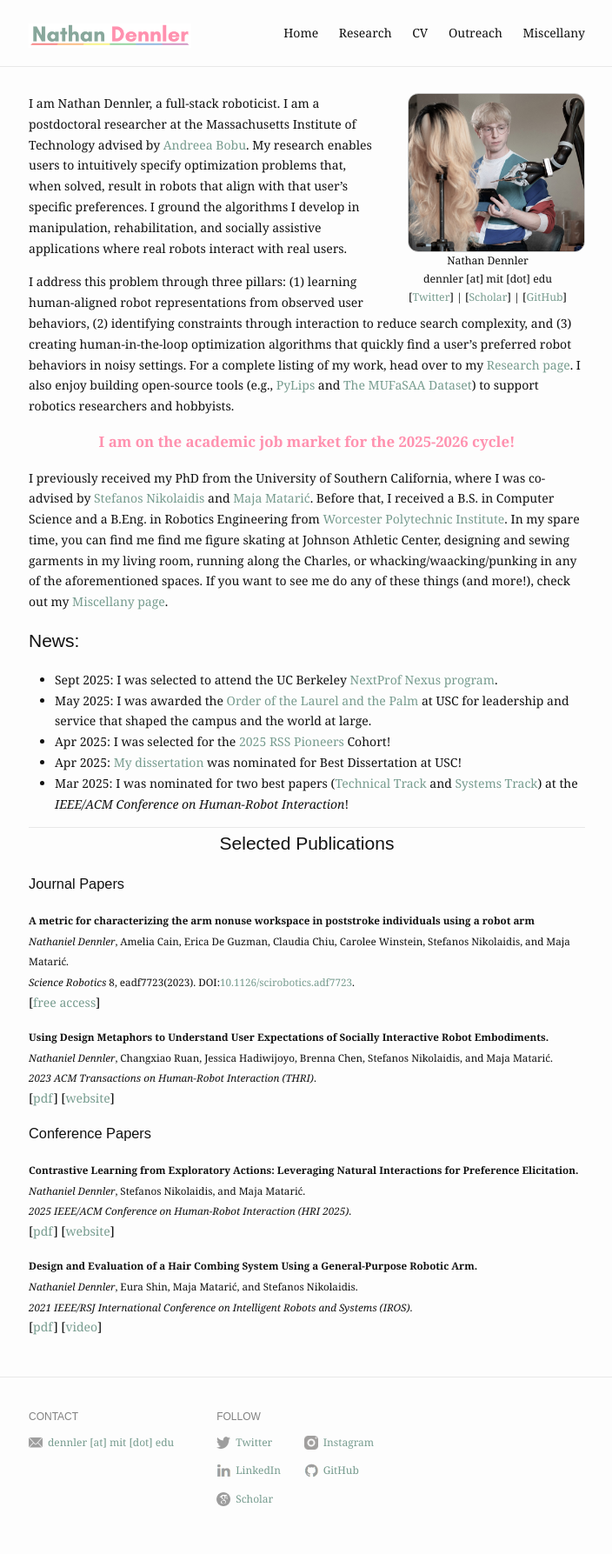
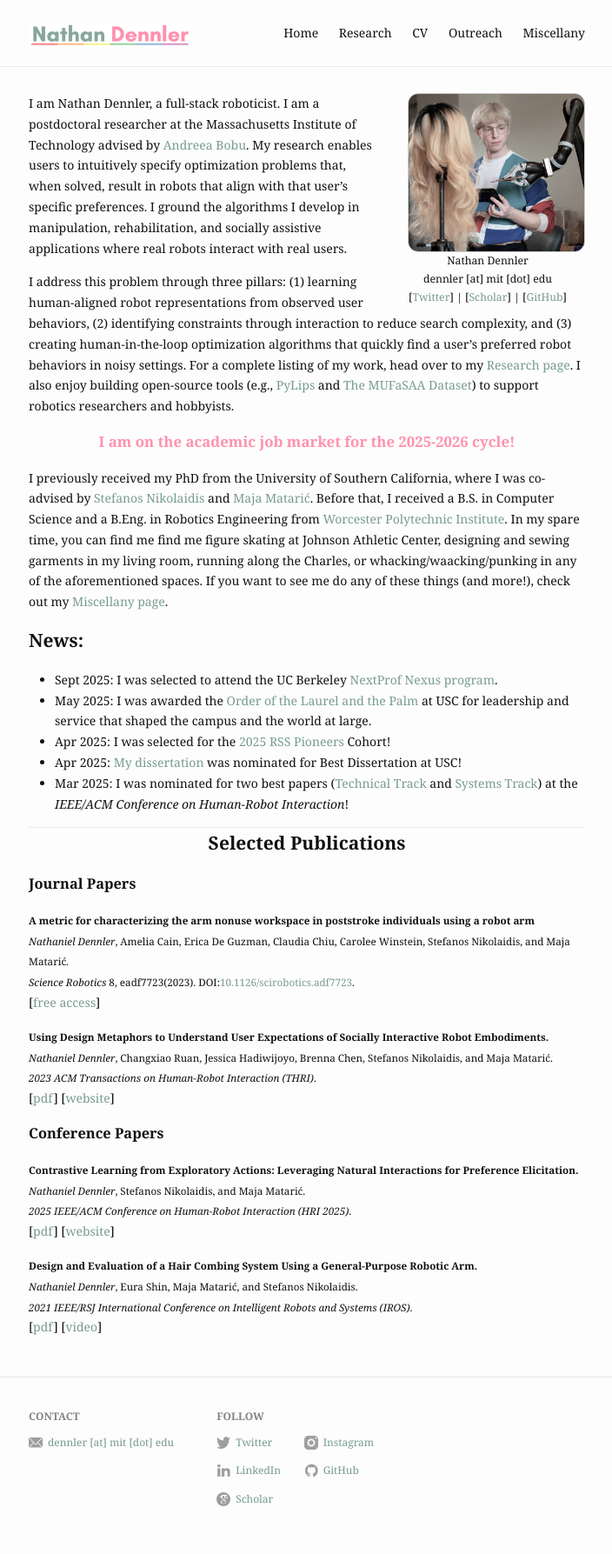
Before and after one commit to ndennler/ndennler.github.io, a Jekyll site: the page built from index.md, in a window 1280 px wide. Shown: the whole page at 87% size, without its empty margins (287-991 px from the left). Built offline with Jekyll 4.4.1, drawn with Linux system fonts in a browser that asks for light colours.

Commit message:
updates fonts

```diff
--- a/_sass/_base.scss
+++ b/_sass/_base.scss
@@ -90,6 +90,10 @@
   }
 }
 
+b, strong {
+  font-weight: 700;
+}
+
 /**
  * Headings
  */
@@ -99,8 +103,8 @@
 h4,
 h5,
 h6 {
-  font-weight: 300;
-  font-family: "Futura", sans-serif;
+  font-weight: 700;
+  font-family: $base-font-family, "Futura", sans-serif;
 }
 
 h4 {
--- /dev/null
+++ b/_sass/_fonts.scss
@@ -0,0 +1,14 @@
+@font-face {
+  font-family: "Atkinson Hyperlegible";
+  src: url("../fonts/AtkinsonHyperlegible-Regular.woff2") format("woff2"), url("../fonts/AtkinsonHyperlegible-Regular.ttf") format("truetype");
+  font-weight: 300;
+  font-style: normal;
+  font-display: swap;
+}
+@font-face {
+  font-family: "Atkinson Hyperlegible";
+  src: url("../fonts/AtkinsonHyperlegible-Bold.woff2") format("woff2"), url("../fonts/AtkinsonHyperlegible-Bold.ttf") format("truetype");
+  font-weight: 400;
+  font-style: normal;
+  font-display: swap;
+}
--- a/assets/css/main.scss
+++ b/assets/css/main.scss
@@ -7,7 +7,7 @@
 // Our variables
 $base-url: "{{ site.baseurl }}";
 
-$base-font-family: Charter, Georgia, Helvetica, Arial, sans-serif;
+$base-font-family: "Atkinson Hyperlegible", Charter, Georgia, Helvetica, Arial, sans-serif;
 $base-font-size: 14px;
 $small-font-size: $base-font-size * 0.875;
 $base-line-height: 1.7;
```
Also changed, not shown: assets/fonts/AtkinsonHyperlegible-Bold.ttf (added), assets/fonts/AtkinsonHyperlegible-Bold.woff2 (added), assets/fonts/AtkinsonHyperlegible-Regular.ttf (added), assets/fonts/AtkinsonHyperlegible-Regular.woff2 (added).
